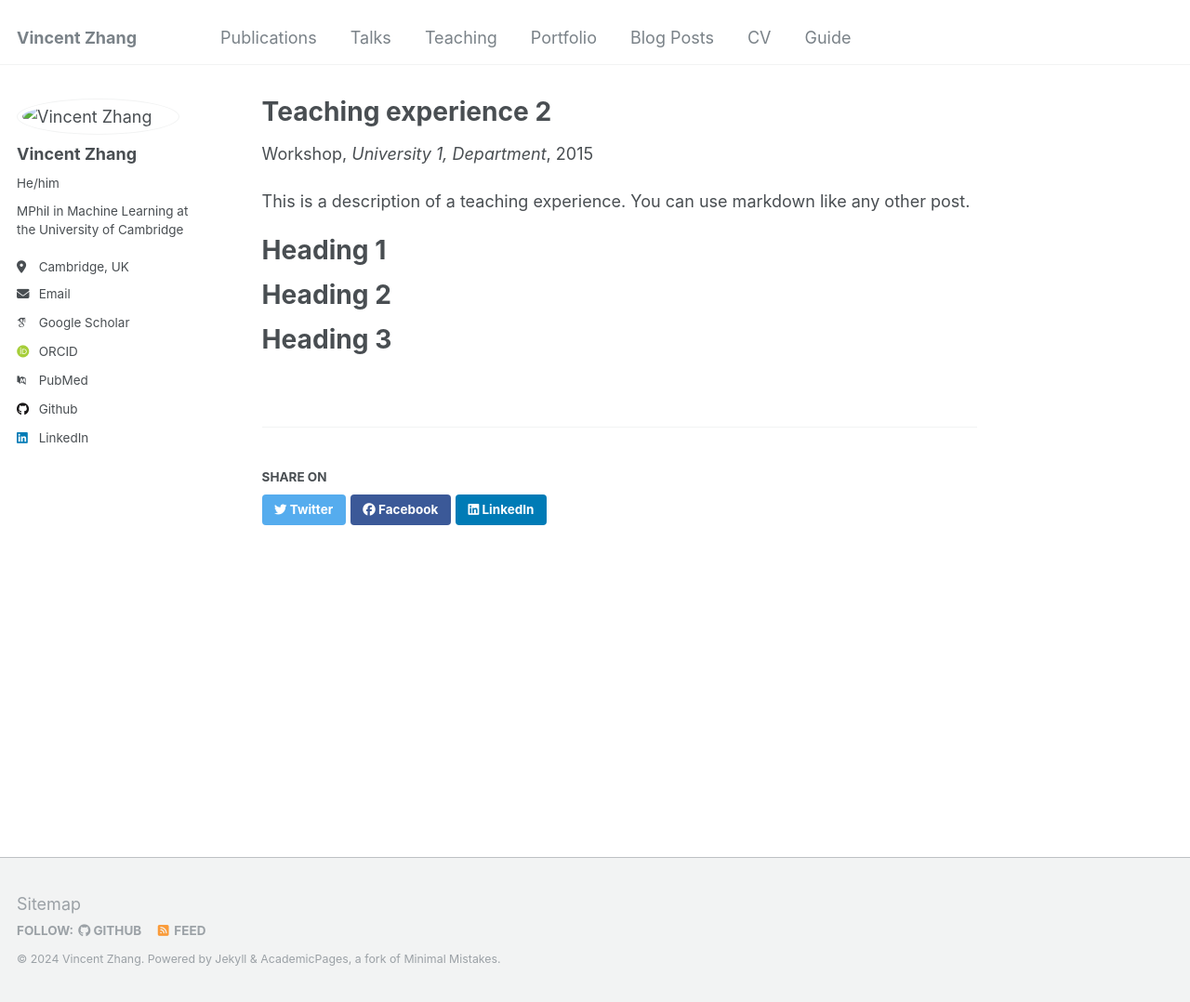
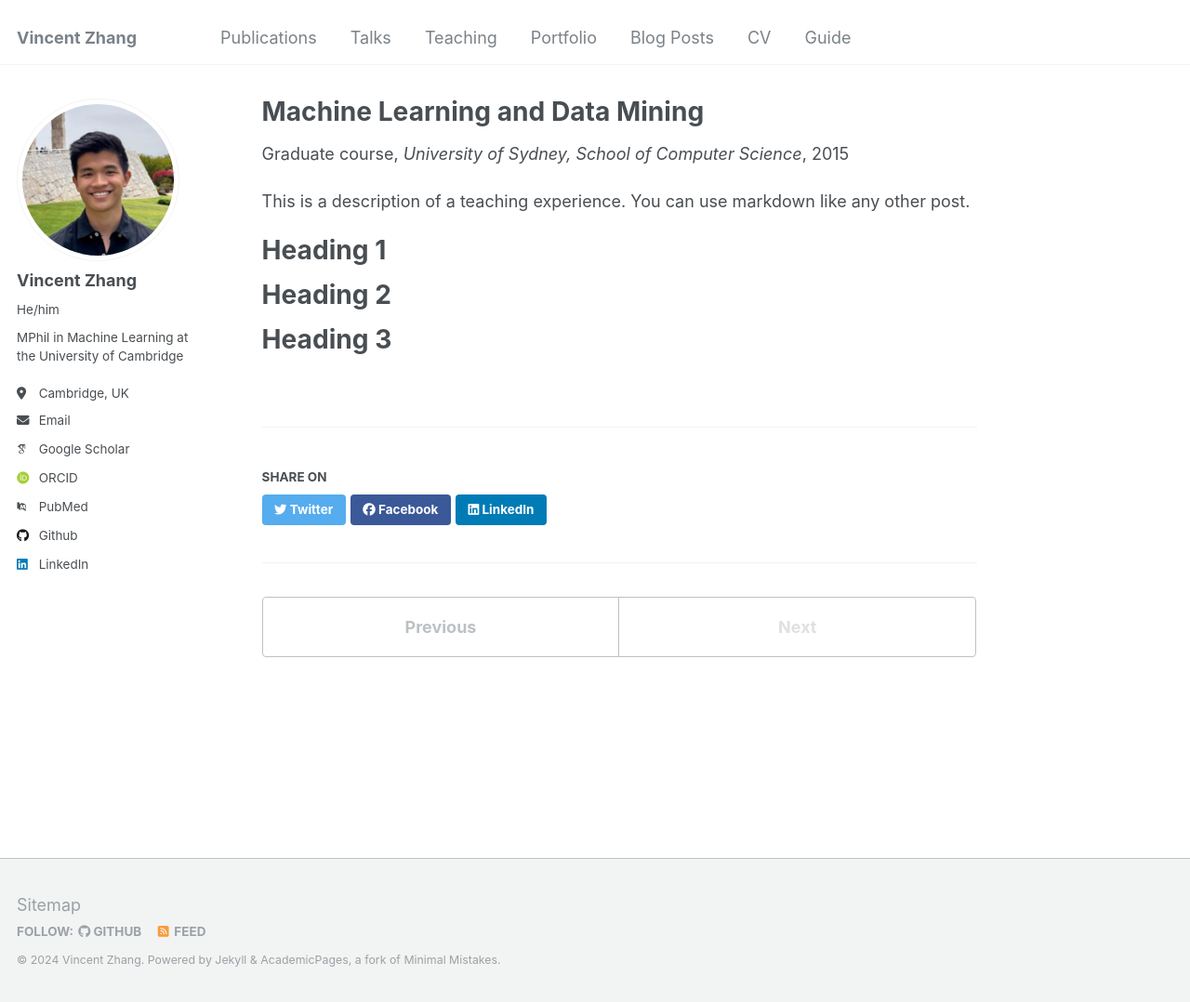
Before and after one commit to centzh/centzh.github.io, a Jekyll site: the page built from _teaching/2015-spring-teaching-2.md, in a window 1280 px wide and 1078 px high. Shown: the whole window at 93% size. Built offline with Jekyll 4.4.1, drawn with Linux system fonts in a browser that asks for light colours; some web fonts are replaced; a file with an impossible date is left out.

Commit message:
Edited teaching

```diff
--- a/Gemfile
+++ b/Gemfile
@@ -16,7 +16,9 @@ gem "github-pages", group: :jekyll_plugins
 
 # gem "jekyll"
 
-gem "wdm", "~> 0.1.0" if Gem.win_platform?
+# gem "wdm", "~> 0.1.0" if Gem.win_platform?
+
+gem 'tzinfo-data'
 
 # If you have any plugins, put them here!
 group :jekyll_plugins do
--- a/_config.yml
+++ b/_config.yml
@@ -12,7 +12,7 @@ title                    : "Vincent Zhang"
 title_separator          : "-"
 name                     : &name "Vincent Zhang"
 description              : &description "personal description"
-url                      : https://academicpages.github.io # the base hostname & protocol for your site e.g. "https://mmistakes.github.io"
+url                      : https://centzh.github.io # the base hostname & protocol for your site e.g. "https://mmistakes.github.io"
 baseurl                  : "" # the subpath of your site, e.g. "/blog"
 repository               : "academicpages/academicpages.github.io"
 
@@ -21,7 +21,7 @@ repository               : "academicpages/academicpages.github.io"
 #               Additional customization can be done by editing /_includes/author-profile.html
 author:
   # Biographic information
-  avatar           : "./images/profile.png"
+  avatar           : "profile.png"
   name             : "Vincent Zhang"
   pronouns         : "He/him"
   bio              : "MPhil in Machine Learning at the University of Cambridge"
--- a/_teaching/2015-spring-teaching-2.md
+++ b/_teaching/2015-spring-teaching-2.md
@@ -1,9 +1,9 @@
 ---
-title: "Teaching experience 2"
+title: "Machine Learning and Data Mining"
 collection: teaching
-type: "Workshop"
+type: "Graduate course"
 permalink: /teaching/2015-spring-teaching-1
-venue: "University 1, Department"
+venue: "University of Sydney, School of Computer Science"
 date: 2015-01-01
 location: "City, Country"
 ---
```
Also changed, not shown: _teaching/2014-spring-teaching-1.md (+2 -2 lines).
